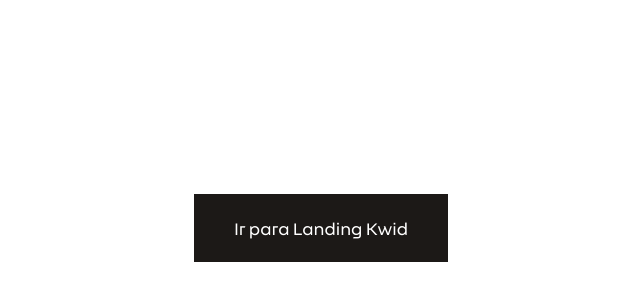
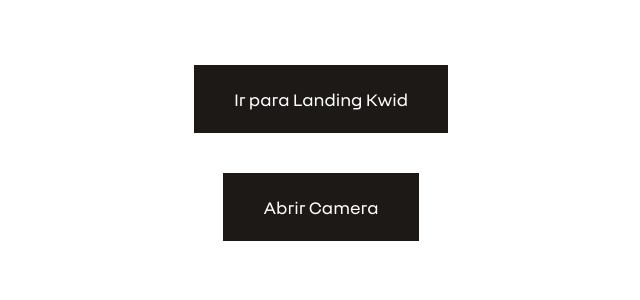
Before and after one commit to brucnj/teste-pwa-next, a Next.js app: page / in a window 1280 px wide. Shown: the part 172-472 px from the top of the page, without its empty margins (319-959 px from the left). Built offline with nearby package versions, Linux system fonts and the light colour scheme; no server answers.

Commit message:
Teste Camera 2

```diff
--- a/pages/index.js
+++ b/pages/index.js
@@ -2,14 +2,33 @@
 import Image from 'next/image'
 import styles from '../styles/Home.module.css'
 import Link from 'next/link'
+import { useState, useEffect } from 'react'
 
 export default function Home() {
+  const [activeMedia, setMedia] = useState(false);
+
+  useEffect(() => {
+    async function media(){
+      const videoMedia = await navigator.mediaDevices.getUserMedia({
+        video: true
+      });
+
+      document.querySelector('video').srcObject = new MediaStream(videoMedia);
+    }
+
+    media();
+  });
+
+
   return (
     <div className={styles.container}>
       <div className={styles.container}>
         <Link href="/lp/kwid">
-          <a className="bg-stone-900 py-5 px-10 mx-auto text-white text-lg font-bold leading-7">Ir para Landing Kwid</a>
+          <a className="px-10 py-5 mx-auto text-lg font-bold leading-7 text-white bg-stone-900">Ir para Landing Kwid</a>
         </Link>
+
+        <button onClick={() => setMedia(true)} className="px-10 py-5 mx-auto mt-10 text-lg font-bold leading-7 text-white bg-stone-900"> Abrir Camera</button>
+        <video autoPlay></video>
       </div>
     </div>
   )
```
